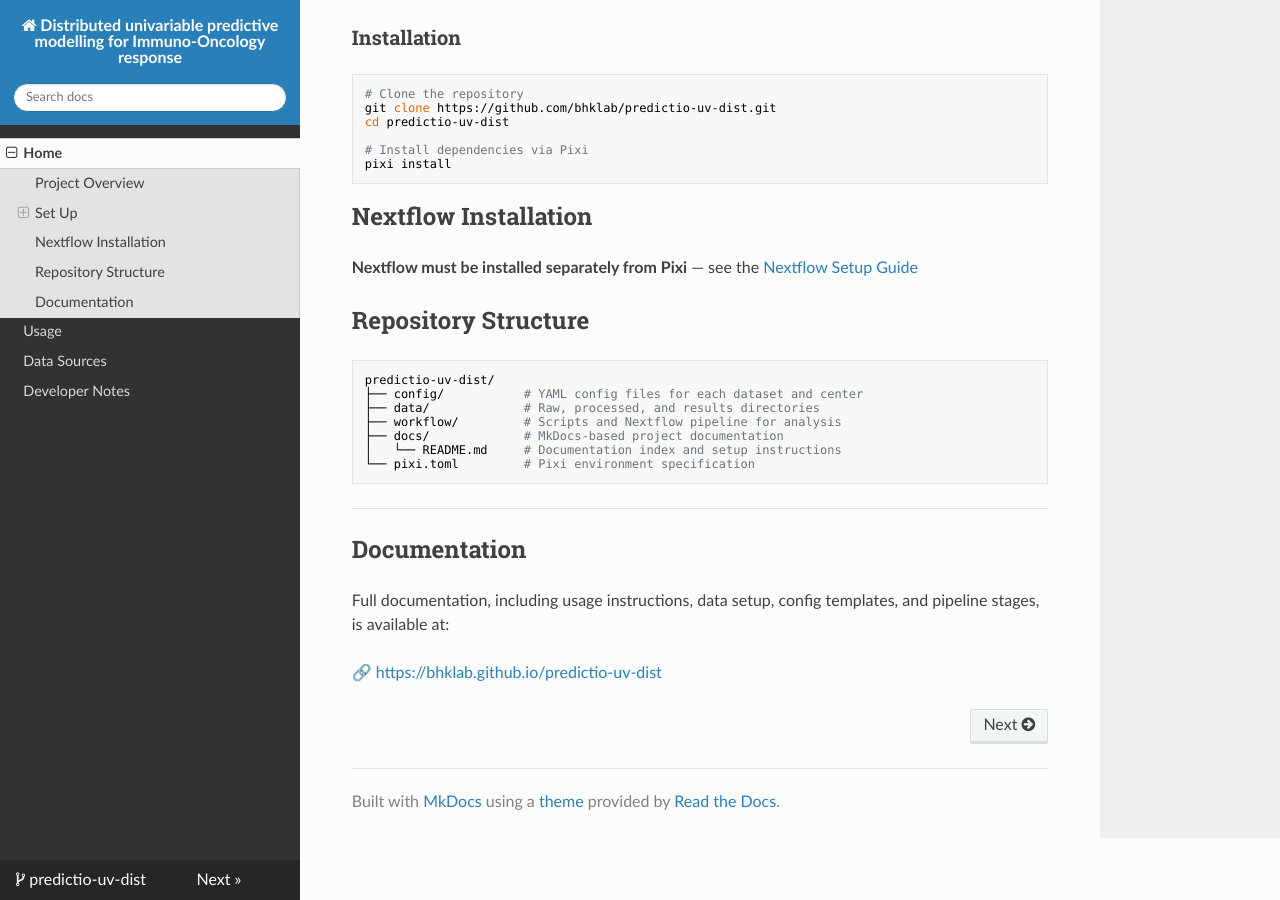
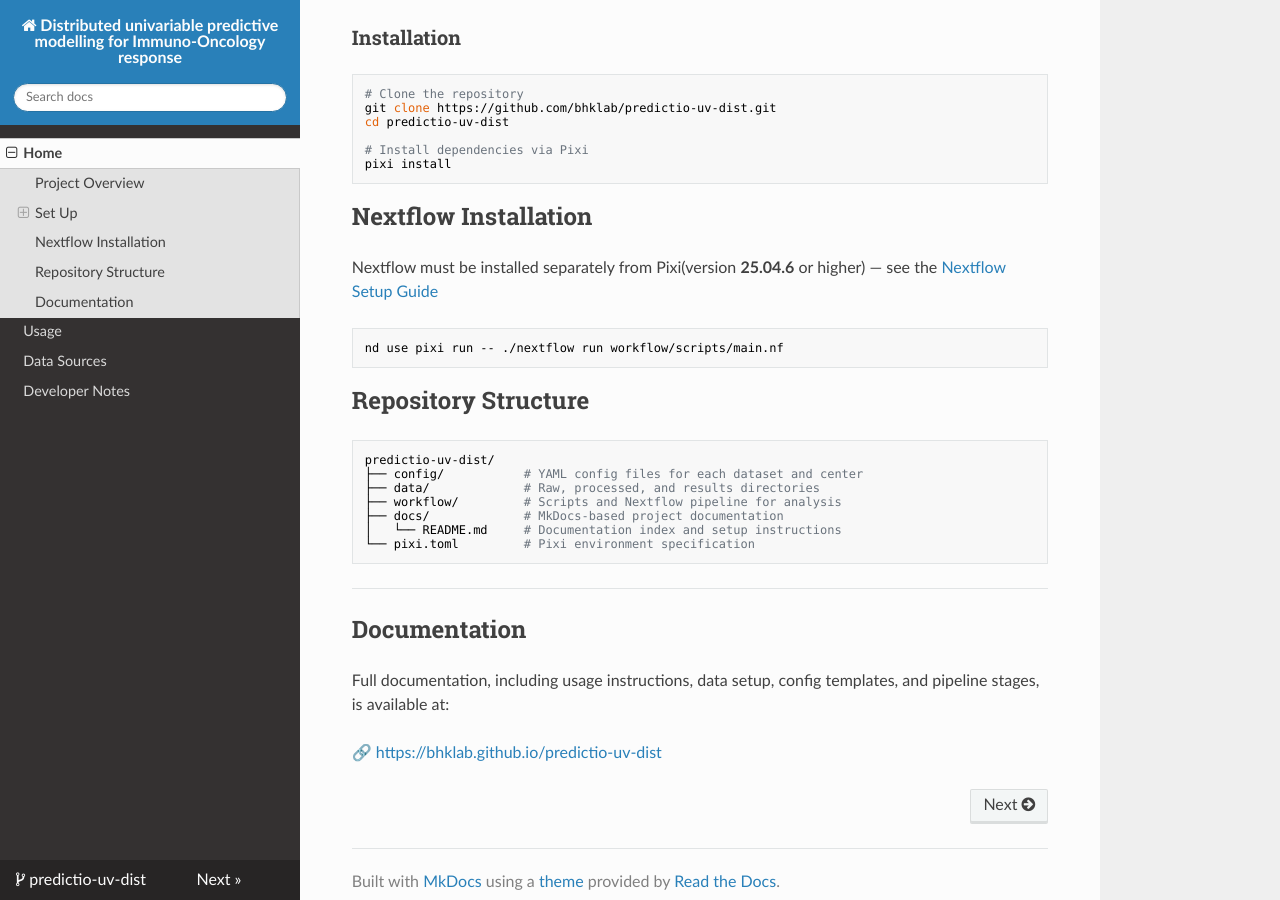
Before and after one commit to bhklab/PredictIO-UV-Dist, an MkDocs documentation site: the page built from docs/README.md, in a window 1280 px wide and 900 px high, scrolled down 864 px. Built offline with MkDocs 1.6.1, drawn with Linux system fonts in a browser that asks for light colours; nearby versions of some CDN libraries.

Commit message:
feat: add Nextflow command and required Nextflow version

````diff
--- a/docs/README.md
+++ b/docs/README.md
@@ -47,7 +47,11 @@ pixi install
 
 ## Nextflow Installation
 
-**Nextflow must be installed separately from Pixi** — see the [Nextflow Setup Guide](https://www.nextflow.io/docs/latest/install.html)
+Nextflow must be installed separately from Pixi(version **25.04.6** or higher) — see the [Nextflow Setup Guide](https://www.nextflow.io/docs/latest/install.html)
+
+```
+nd use pixi run -- ./nextflow run workflow/scripts/main.nf
+```
 
 ## Repository Structure
 
````
